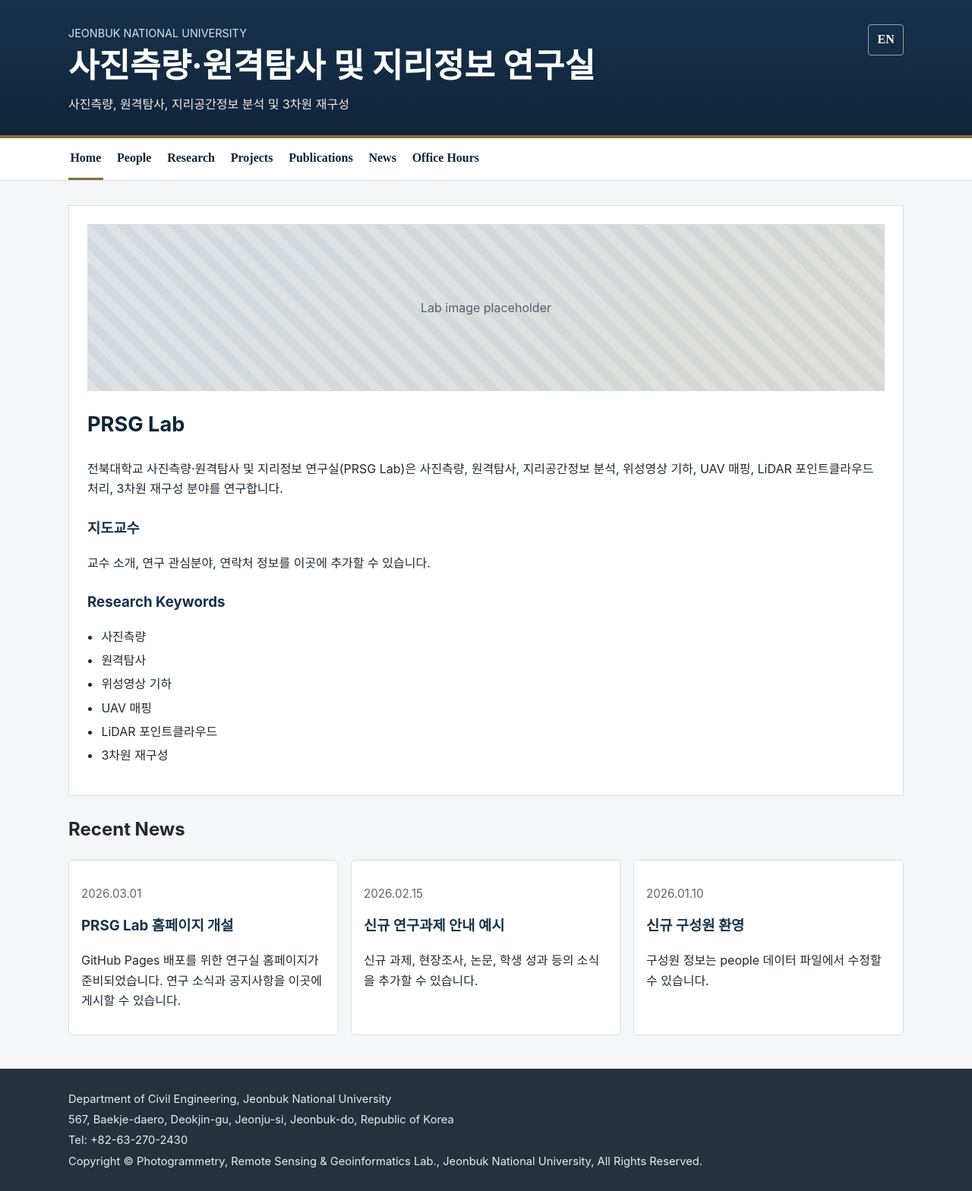
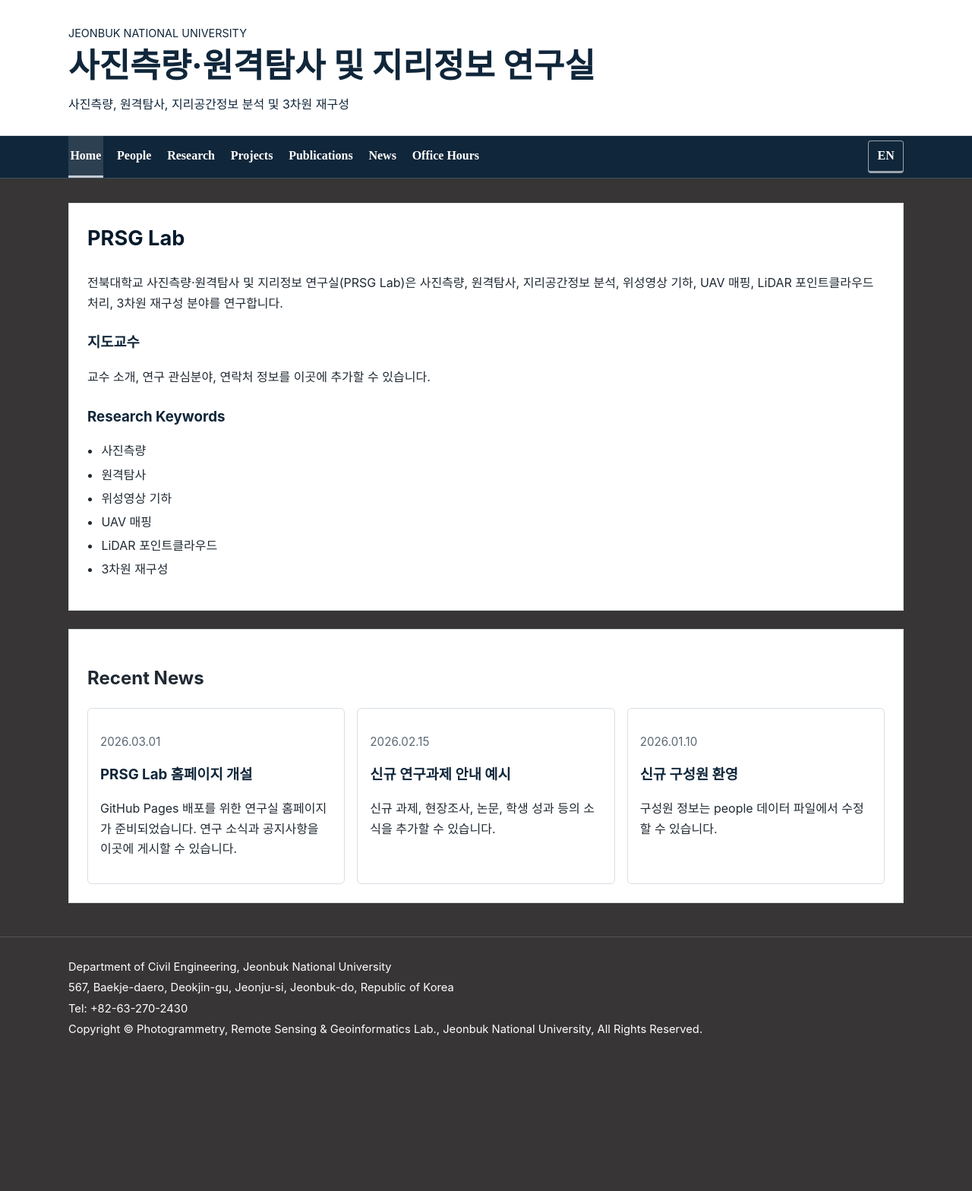
Before and after one commit to PRSG-Lab/prsg-lab.github.io, a Jekyll site: the page built from ko/index.md, in a window 1280 px wide. Shown: the whole page at 76% size. Built offline with Jekyll 4.4.1, drawn with Linux system fonts in a browser that asks for light colours; some web fonts are replaced; after the commit the page ends 1395 px from its top, so only the background shows below that.

Commit message:
Add files via upload

```diff
--- a/_includes/header.html
+++ b/_includes/header.html
@@ -1,13 +1,20 @@
 <header class="site-header">
   <div class="wrap header-inner">
     <div>
+      {% if page.lang == 'ko' %}
+        {% assign home_url = '/ko/' %}
+      {% else %}
+        {% assign home_url = '/' %}
+      {% endif %}
       <p class="eyebrow">{{ site.data.site.university_en }}</p>
       <h1>
-        {% if page.lang == 'ko' %}
-          {{ site.data.site.lab_name_ko }}
-        {% else %}
-          {{ site.data.site.lab_name_en }}
-        {% endif %}
+        <a class="site-title-link" href="{{ home_url | relative_url }}">
+          {% if page.lang == 'ko' %}
+            {{ site.data.site.lab_name_ko }}
+          {% else %}
+            {{ site.data.site.lab_name_en }}
+          {% endif %}
+        </a>
       </h1>
       <p class="tagline">
         {% if page.lang == 'ko' %}
@@ -17,8 +24,5 @@
         {% endif %}
       </p>
     </div>
-    <a class="language-link" href="{{ page.alternate_url | default: '/' | relative_url }}">
-      {% if page.lang == 'ko' %}EN{% else %}KO{% endif %}
-    </a>
   </div>
 </header>
--- a/_includes/nav.html
+++ b/_includes/nav.html
@@ -35,5 +35,8 @@
         {% endif %}
       </div>
     {% endfor %}
+    <a class="language-link nav-language" href="{{ page.alternate_url | default: '/' | relative_url }}">
+      {% if page.lang == 'ko' %}EN{% else %}KO{% endif %}
+    </a>
   </div>
 </nav>
--- a/assets/css/style.css
+++ b/assets/css/style.css
@@ -1,11 +1,11 @@
 @import url("https://cdn.jsdelivr.net/gh/orioncactus/pretendard/dist/web/static/pretendard.css");
 
 :root {
-  --navy: #17324d;
-  --navy-dark: #0f2438;
+  --navy: #10263A;
+  --navy-dark: #071a2c;
   --steel: #4e6578;
   --line: #d8dee4;
-  --bg: #f4f6f8;
+  --bg: #373535;
   --text: #202932;
   --muted: #5c6873;
   --accent: #8a6f38;
@@ -19,7 +19,7 @@
 body {
   margin: 0;
   color: var(--text);
-  background: var(--bg);
+  background: #373535;
   line-height: 1.65;
 }
 
@@ -65,9 +65,9 @@
 }
 
 .site-header {
-  background: linear-gradient(180deg, var(--navy), var(--navy-dark));
-  color: var(--white);
-  border-bottom: 4px solid var(--accent);
+  background: var(--white);
+  color: var(--navy);
+  border-bottom: 1px solid var(--line);
 }
 
 .header-inner {
@@ -80,7 +80,7 @@
 
 .eyebrow {
   margin: 0 0 0.35rem;
-  color: #d8e2eb;
+  color: var(--navy);
   font-size: 0.9rem;
   text-transform: uppercase;
   letter-spacing: 0;
@@ -91,22 +91,56 @@
   font-size: clamp(1.75rem, 4vw, 2.75rem);
   line-height: 1.18;
   letter-spacing: 0;
+  color: var(--navy);
+}
+
+.site-title-link {
+  color: var(--navy);
+  text-decoration: none;
+}
+
+.site-title-link:hover,
+.site-title-link:focus {
+  color: var(--navy);
+  text-decoration: underline;
+  text-decoration-thickness: 1px;
+  text-underline-offset: 0.16em;
 }
 
 .tagline {
   max-width: 760px;
   margin: 0.65rem 0 0;
-  color: #e8eef3;
+  color: var(--navy);
 }
 
 .language-link {
   flex: 0 0 auto;
   padding: 0.4rem 0.7rem;
-  border: 1px solid rgba(255, 255, 255, 0.55);
+  border: 1px solid rgba(16, 38, 58, 0.45);
   border-radius: 4px;
-  color: var(--white);
+  color: var(--navy);
   text-decoration: none;
   font-weight: 700;
+}
+
+.language-link:hover,
+.language-link:focus {
+  color: var(--navy);
+  background: rgba(16, 38, 58, 0.06);
+}
+
+.site-nav .nav-language {
+  margin-left: auto;
+  align-self: center;
+  padding: 0.4rem 0.7rem;
+  color: var(--white);
+  border-color: rgba(255, 255, 255, 0.58);
+}
+
+.site-nav .nav-language:hover,
+.site-nav .nav-language:focus {
+  color: var(--white);
+  background: rgba(255, 255, 255, 0.12);
 }
 
 .site-nav,
@@ -122,8 +156,8 @@
 }
 
 .site-nav {
-  background: var(--white);
-  border-bottom: 1px solid var(--line);
+  background: var(--navy);
+  border-bottom: 1px solid rgba(255, 255, 255, 0.18);
 }
 
 .nav-inner {
@@ -141,7 +175,7 @@
 .nav-link {
   display: block;
   padding: 0.8rem 0.15rem;
-  color: var(--navy-dark);
+  color: var(--white);
   font-weight: 650;
   text-decoration: none;
   border-bottom: 3px solid transparent;
@@ -150,7 +184,9 @@
 .site-nav a[aria-current="page"],
 .site-nav a:hover,
 .site-nav a:focus {
-  border-bottom-color: var(--accent);
+  color: var(--white);
+  background: rgba(255, 255, 255, 0.12);
+  border-bottom-color: rgba(255, 255, 255, 0.72);
 }
 
 .nav-submenu {
@@ -159,9 +195,9 @@
   top: 100%;
   left: 0;
   min-width: 180px;
-  background: var(--white);
-  border: 1px solid var(--line);
-  box-shadow: 0 8px 20px rgba(15, 36, 56, 0.12);
+  background: var(--navy);
+  border: 1px solid rgba(255, 255, 255, 0.2);
+  box-shadow: 0 8px 20px rgba(0, 0, 0, 0.16);
   z-index: 1000;
 }
 
@@ -172,6 +208,7 @@
 
 .nav-submenu a {
   padding: 0.7rem 1rem;
+  color: var(--white);
   white-space: nowrap;
   border-bottom: 0;
 }
@@ -179,15 +216,18 @@
 .nav-submenu a:hover,
 .nav-submenu a:focus,
 .nav-submenu a[aria-current="page"] {
-  background: #f4f6f8;
+  color: var(--white);
+  background: rgba(255, 255, 255, 0.12);
 }
 
 .site-main {
+  background: #373535;
   padding: 2rem 0 2.75rem;
 }
 
 .page,
-.hero {
+.hero,
+.site-main > .section.wrap {
   background: var(--white);
   border: 1px solid var(--line);
   padding: 1.5rem;
@@ -406,9 +446,14 @@
 
 .site-footer {
   padding: 1.5rem 0;
-  background: #26313b;
-  color: #e8ecef;
+  background: #373535;
+  color: var(--white);
   font-size: 0.92rem;
+  border-top: 1px solid rgba(255, 255, 255, 0.16);
+}
+
+.site-footer a {
+  color: var(--white);
 }
 
 .site-footer p {
--- a/ko/index.md
+++ b/ko/index.md
@@ -1,21 +1,20 @@
 ---
 layout: default
 lang: ko
-title: 홈
+title: Home
 permalink: /ko/
 alternate_url: /
+show_hero_image: false
 ---
 
 {% assign home = site.data.home_ko %}
 
 <section class="hero wrap">
-  <section class="home-hero-image">
-    {% if page.hero_image %}
+  {% if page.show_hero_image and page.hero_image %}
+    <section class="home-hero-image">
       <img src="{{ page.hero_image | relative_url }}" alt="PRSG Lab image">
-    {% else %}
-      <div class="image-placeholder" role="img" aria-label="연구실, 캠퍼스 또는 지도교수 사진 자리">Lab image placeholder</div>
-    {% endif %}
-  </section>
+    </section>
+  {% endif %}
 
   <h2>{{ site.data.site.lab_short_name }}</h2>
   <p>{{ home.intro }}</p>
```
Also changed, not shown: index.md (+5 -6 lines).
